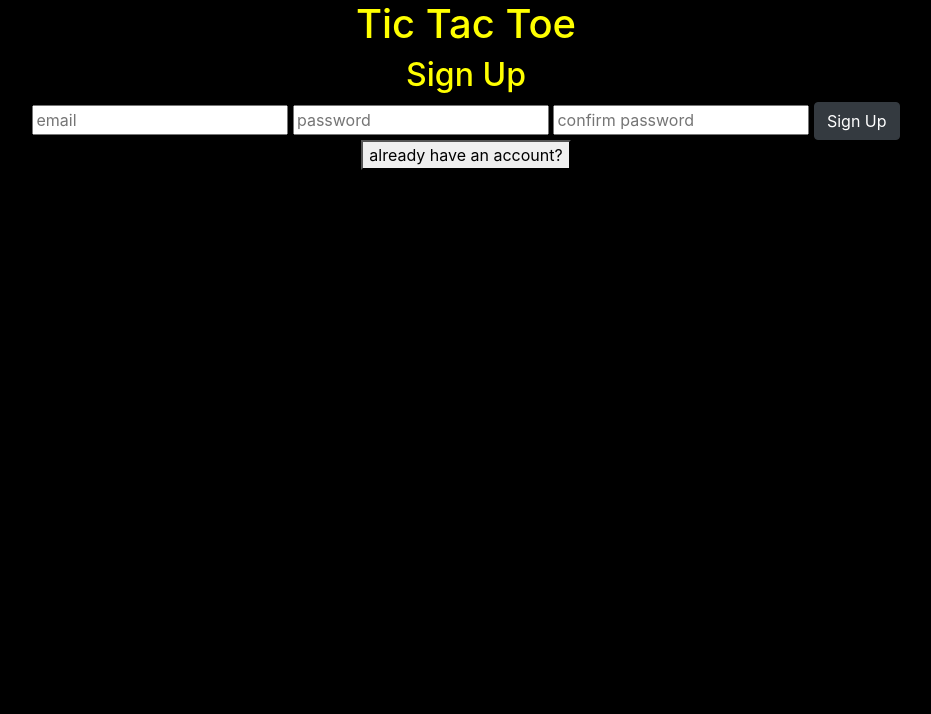
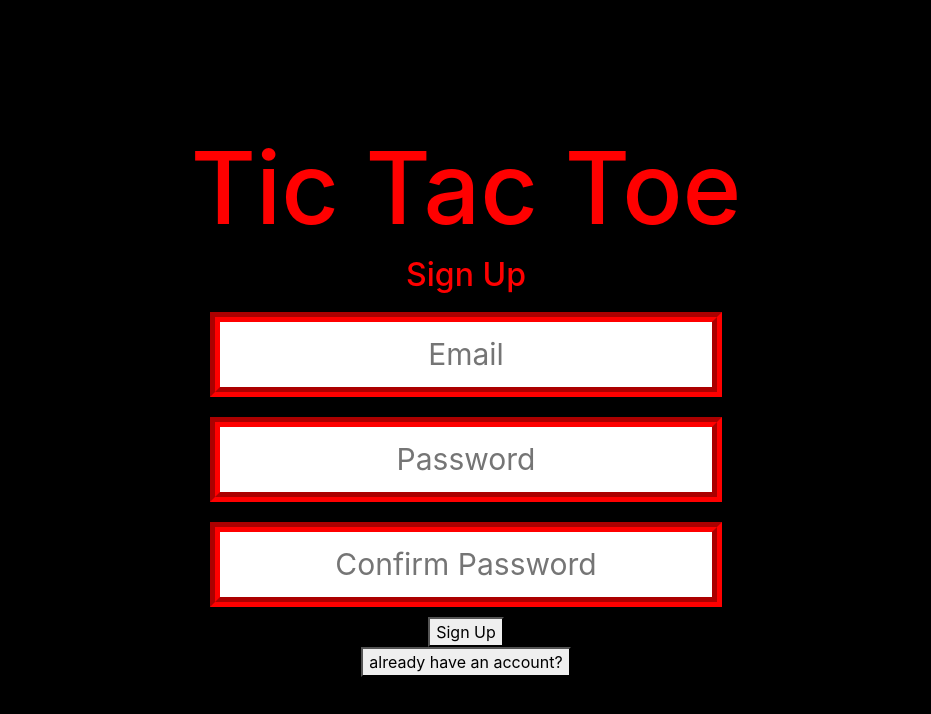
Before and after one commit to Greggoldman11/tactactoe, a website built with webpack: page index.html in a window 1280 px wide. Shown: the whole page, without its empty margins (174-1105 px from the left). Built offline with nearby package versions, Linux system fonts and the light colour scheme; files whose address does not match are found by name.

Commit message:
Modifies styles
The color of the body is changed to red, the sign up button is changed
to look like all other buttons, the forms are now flex boxes and
they are centered, and the input boxes styled with borders

```diff
--- a/assets/scripts/ui.js
+++ b/assets/scripts/ui.js
@@ -19,6 +19,7 @@ const signInSuccess = function (res) {
   $('#gameBoard').show()
   $('#signOutButton').show()
   $('#sign-in-section').hide()
+  $('body').css('margin-top', 0)
 }
 const signInFailure = function () {
   $('#message').html('User is unauthorized')
@@ -31,6 +32,7 @@ const signOutSuccess = function () {
   $('#sign-in-section').show()
   $('#gameBoard').hide()
   $('#signOutButton').hide()
+  $('body').css('margin-top', '10%')
 }
 const signOutFailure = function () {
   $('#message').html('Sign out failed')
--- a/assets/styles/index.scss
+++ b/assets/styles/index.scss
@@ -5,12 +5,13 @@
   background-color: transparent;
   border: 2px solid black;
   font-size: 130px;
-  color: yellow;
+  color: red;
 }
 body{
   text-align: center;
   background-color: black;
-  color: yellow;
+  color: red;
+  margin-top: 10%;
 }
 .container {
   background: url('public/Darth.jpeg') no-repeat center center;
@@ -21,3 +22,21 @@ margin-top: 5px;
 background-color: purple;
 color: black;
 }
+form {
+  display: flex;
+  flex-direction: column;
+  flex-wrap: nowrap;
+  justify-content: center;
+  align-items: center;
+}
+input {
+  width: 40%;
+  padding: 10px;
+  margin: 10px;
+  border: 10px groove red;
+  text-align: center;
+  font-size: 30px;
+}
+h1 {
+font-size: 100px;
+}
--- a/index.html
+++ b/index.html
@@ -16,18 +16,18 @@
     <section id="sign-up-section">
       <h2>Sign Up</h2>
       <form id="signUp">
-        <input name="credentials[email]" type="text" placeholder="email">
-        <input name="credentials[password]" type="password" placeholder="password">
-        <input name="credentials[password_confirmation]" type="password" placeholder="confirm password">
-        <button type="submit" id='signUpButton' class="btn btn-dark">Sign Up</button>
+        <input name="credentials[email]" type="text" placeholder="Email">
+        <input name="credentials[password]" type="password" placeholder="Password">
+        <input name="credentials[password_confirmation]" type="password" placeholder="Confirm Password">
+        <button type="submit" id='signUpButton'>Sign Up</button>
       </form>
       <button type="submit" id="altSignIn">already have an account?</button>
     </section>
     <section id="sign-in-section">
       <h2>Sign In</h2>
       <form id="signIn">
-        <input name="credentials[email]" type="text" placeholder="email">
-        <input name="credentials[password]" type="password" placeholder="password">
+        <input name="credentials[email]" type="text" placeholder="Email">
+        <input name="credentials[password]" type="password" placeholder="Password">
         <button type="submit" id='signInButton'>Sign In</button>
       </form>
       <!-- create a new account button that shows in sign in section-->
```
